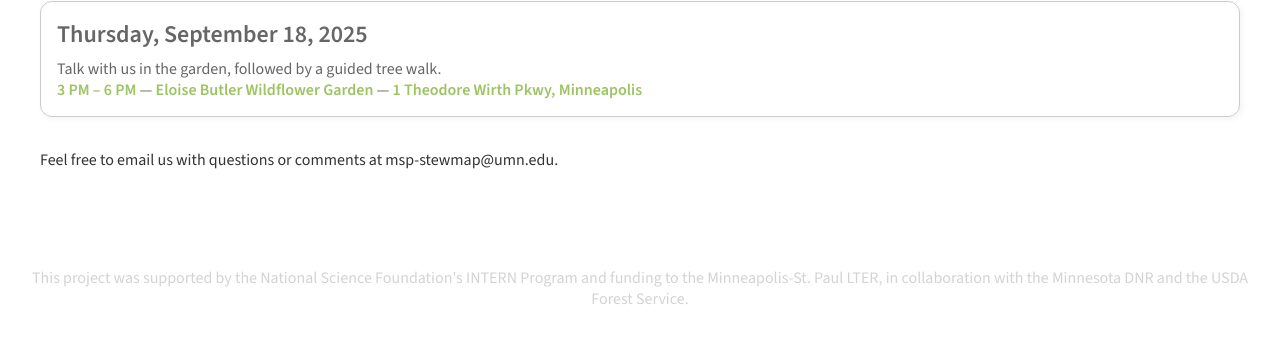
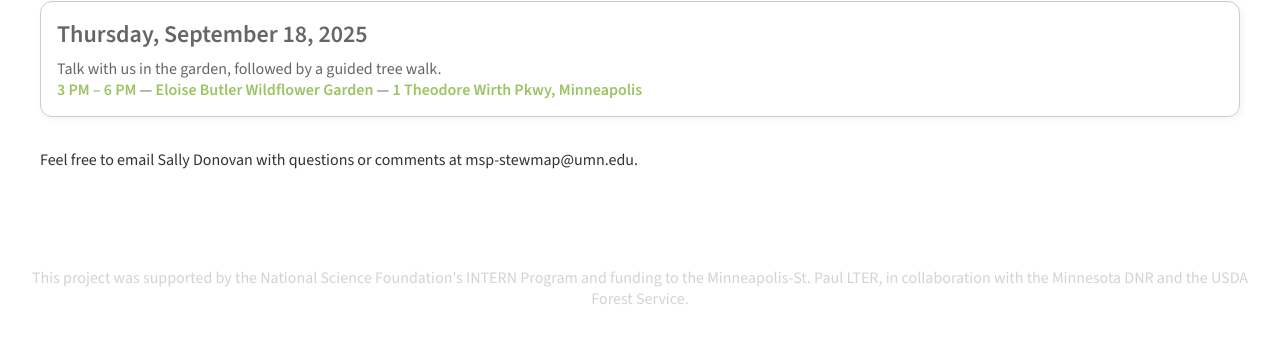
Before and after one commit to MSP-LTER/stewmap, a Jekyll site: the page built from events.md, in a window 1280 px wide. Shown: the part 616-959 px from the top of the page. Built offline with Jekyll 4.4.1, drawn with Linux system fonts in a browser that asks for light colours.

Commit message:
Update events.md

```diff
--- a/events.md
+++ b/events.md
@@ -90,5 +90,5 @@ Do you maintain, manage, or advocate for urban trees and forests? Or are you loo
 </div>
 
 <div class="event-subtext">
-  Feel free to email us  with questions or comments at msp-stewmap@umn.edu.
+  Feel free to email Sally Donovan with questions or comments at msp-stewmap@umn.edu.
 </div>
```
